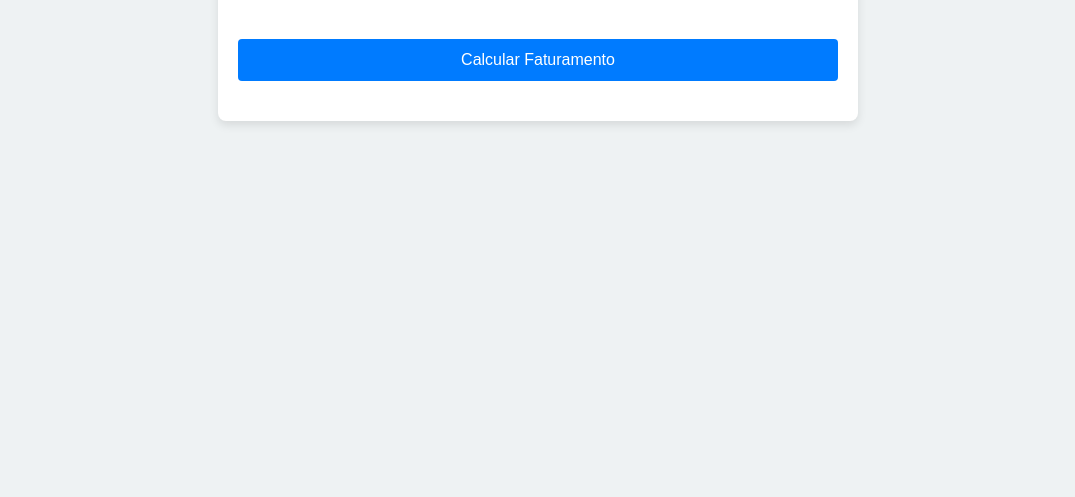
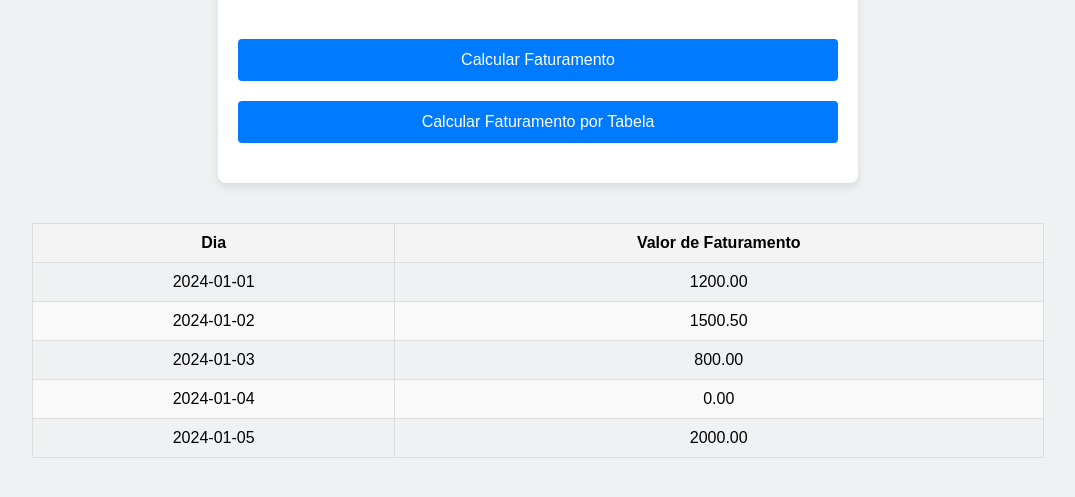
Before and after one commit to Madreyv/teste_Target, a plain HTML site: page index.html in a window 1280 px wide. Shown: the part 121-618 px from the top of the page, without its empty margins (102-1177 px from the left). Drawn offline with Linux system fonts and the light colour scheme.

Commit message:
:feature: adcionado logica para calculo com objetos onde os dias são exibidos em tabelas

```diff
--- a/index.html
+++ b/index.html
@@ -6,12 +6,25 @@
     <title>Relatório de Faturamento Diário</title>
     <link rel="stylesheet" href="style.css">
 </head>
-<body>
+<body onload="carregarTabela()">
     <div class="container">
         <h1>Relatório de Faturamento</h1>
         <button id="calcular-btn" onclick="calcularFaturamento()">Calcular Faturamento</button>
+        <button id="calcular-btn" onclick="exibirDados()">Calcular Faturamento por Tabela</button>
         <div id="result" class="result"></div>
     </div>
+
+    <table id="tabelaFaturamento">
+      <thead>
+        <tr>
+          <th>Dia</th>
+          <th>Valor de Faturamento</th>
+        </tr>
+      </thead>
+      <tbody>
+        <!-- Os dados serão inseridos aqui dinamicamente -->
+      </tbody>
+    </table>
 
     <script src="script.js"></script>
 </body>
--- a/script.js
+++ b/script.js
@@ -1,6 +1,14 @@
 const faturamentoDiario = [
   220,350,0,180,200
 ]
+
+const faturamentoObjeto = {
+  "2024-01-01": 1200.00,
+  "2024-01-02": 1500.50,
+  "2024-01-03": 800.00,
+  "2024-01-04": 0.00, // Feriado ou final de semana
+  "2024-01-05": 2000.00,
+}
 
 function calcularFaturamento(){
   let menorFaturamento = Infinity;
@@ -19,6 +27,18 @@ function calcularFaturamento(){
 
   let mediaAnual = somaFaturamento/diasComFaturamento;
   let diasAcimaDaMedia = faturamentoDiario.filter(faturamento => faturamento > mediaAnual).length;
+
+  imprimirResultado(menorFaturamento, maiorFaturamento, diasAcimaDaMedia, mediaAnual)
+  // const resultadoDiv = document.getElementById('result');
+  //   resultadoDiv.innerHTML = `
+  //       <p><strong>Menor Faturamento:</strong> R$ ${menorFaturamento.toFixed(2)}</p>
+  //       <p><strong>Maior Faturamento:</strong> R$ ${maiorFaturamento.toFixed(2)}</p>
+  //       <p><strong>Dias com Faturamento Acima da Média:</strong> ${diasAcimaDaMedia} dias</p>
+  //       <p><strong>Média Anual:</strong> R$ ${mediaAnual.toFixed(2)}</p>
+  //   `;
+}
+
+function imprimirResultado(menorFaturamento, maiorFaturamento, diasAcimaDaMedia, mediaAnual){
   const resultadoDiv = document.getElementById('result');
     resultadoDiv.innerHTML = `
         <p><strong>Menor Faturamento:</strong> R$ ${menorFaturamento.toFixed(2)}</p>
@@ -27,3 +47,30 @@ function calcularFaturamento(){
         <p><strong>Média Anual:</strong> R$ ${mediaAnual.toFixed(2)}</p>
     `;
 }
+
+function calcularFaturamentoTabela(){
+  let valores = Object.values(faturamentoObjeto).filter(valor => valor > 0);
+  let menorFaturamento = Math.min(...valores);
+  let maiorFaturamento = Math.max(...valores);
+  let mediaAnual = valores.reduce((a,b) => a + b, 0)/valores.length;
+  let diasAcimaDaMedia = valores.filter(valor => valor > mediaAnual).length;
+  return {menorFaturamento, maiorFaturamento, mediaAnual, diasAcimaDaMedia};
+}
+
+function exibirDados(){
+  const { menorFaturamento, maiorFaturamento, mediaAnual, diasAcimaDaMedia } = calcularFaturamentoTabela();
+
+  imprimirResultado(menorFaturamento, maiorFaturamento, diasAcimaDaMedia, mediaAnual)
+}
+
+function carregarTabela(){
+  const tabelaBody = document.querySelector("#tabelaFaturamento tbody");
+  for(const[dia,valor] of Object.entries(faturamentoObjeto)){
+    let row = tabelaBody.insertRow();
+    let cellDia = row.insertCell(0);
+    let cellValor = row.insertCell(1);
+
+    cellDia.textContent = dia;
+    cellValor.textContent = valor.toFixed(2);
+  }
+}
--- a/style.css
+++ b/style.css
@@ -43,3 +43,28 @@ button:hover {
 .result p {
   padding: 8px 0;
 }
+
+table {
+  width: 80%;
+  margin: 0 auto;
+  border-collapse: collapse;
+}
+
+th, td {
+  padding: 10px;
+  border: 1px solid #ddd;
+  text-align: center;
+}
+
+th {
+  background-color: #f4f4f4;
+  font-weight: bold;
+}
+
+tr:nth-child(even) {
+  background-color: #f9f9f9;
+}
+
+tr:hover {
+  background-color: #f1f1f1;
+}
```
